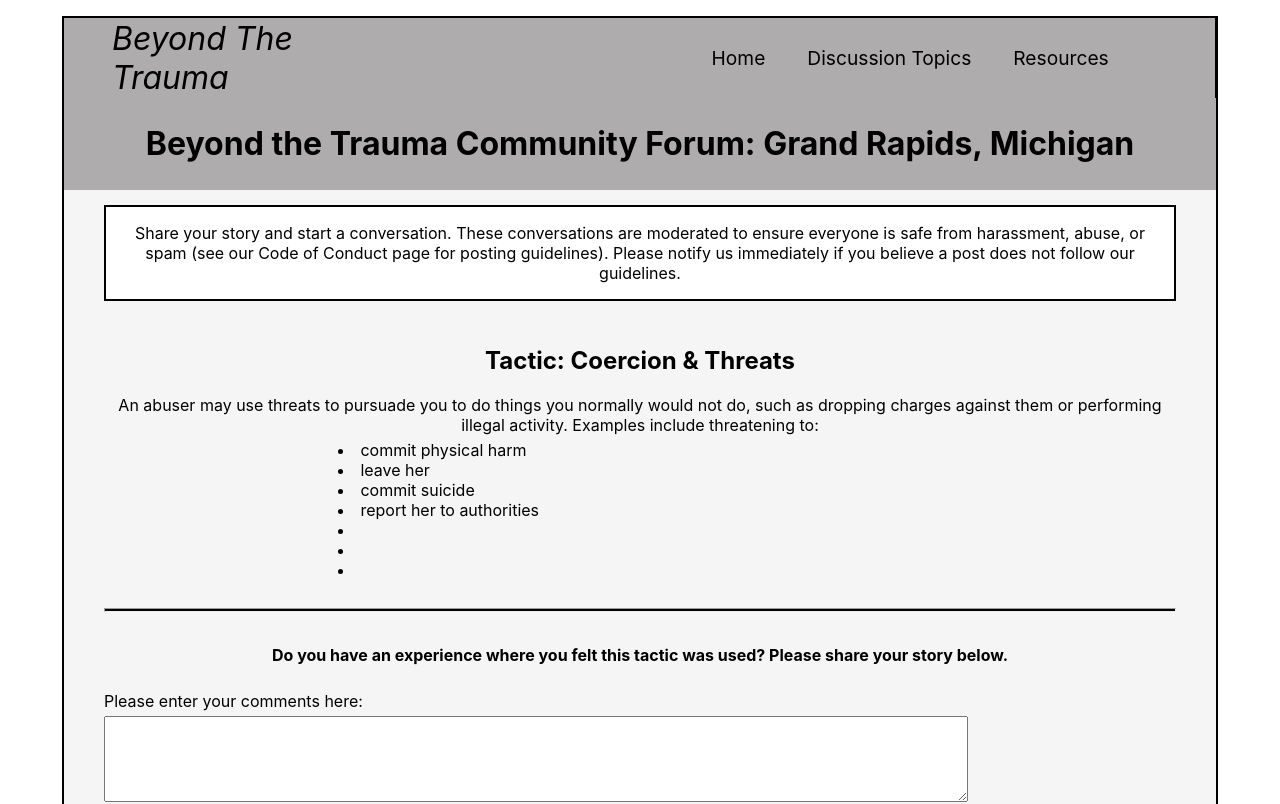
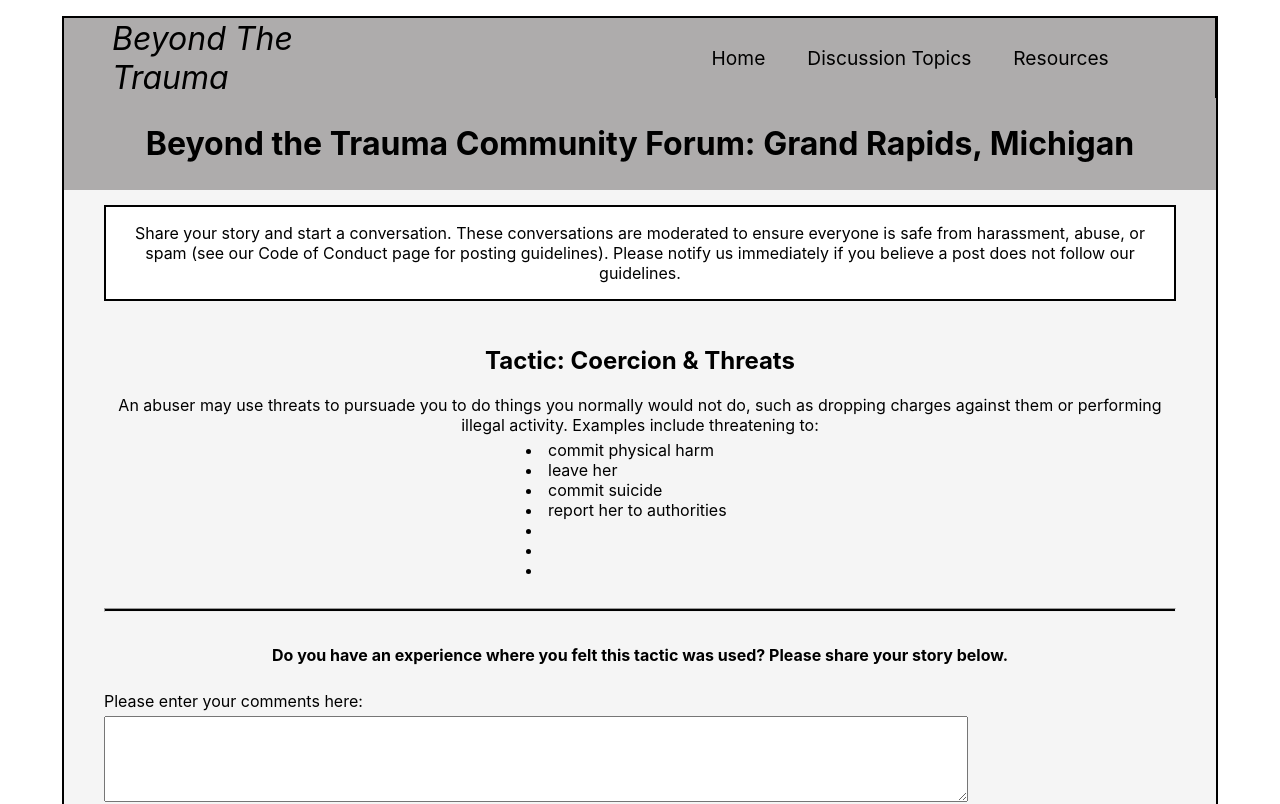
Before and after one commit to jengerred/Beyond-the-Trauma-Community-Forum, a React (Create React App) app: page /Tactic1 in a window 1280 px wide. Shown: the top 804 px of the page. Built offline with nearby package versions, Linux system fonts and the light colour scheme.

Commit message:
Update forumData.js

```diff
--- a/src/components/forumData.js
+++ b/src/components/forumData.js
@@ -33,7 +33,7 @@ function ForumData(props) {
         <h2 className="title"> Tactic: {props.title}</h2>
       <p>{props.text}</p>
 
-     <ul style={{listStylePosition: "inside", width: "60%", margin: "auto", textAlign: "left"}}>
+     <ul style={{listStylePosition: "inside", width: "25%", margin: "auto", textAlign: "left"}}>
         <li>{props.list}</li>
         <li>{props.list2}</li>
         <li>{props.list3}</li>
```
